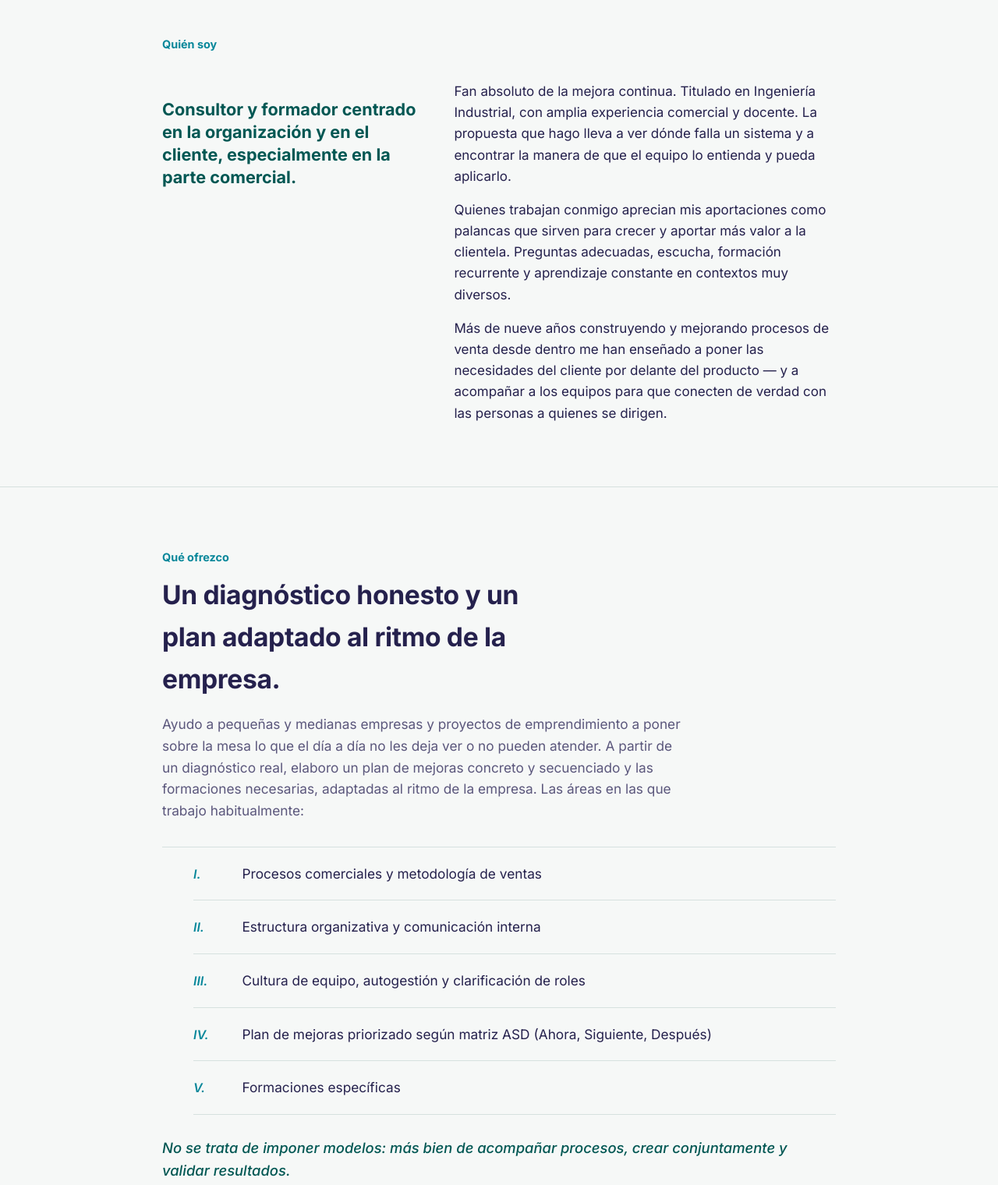
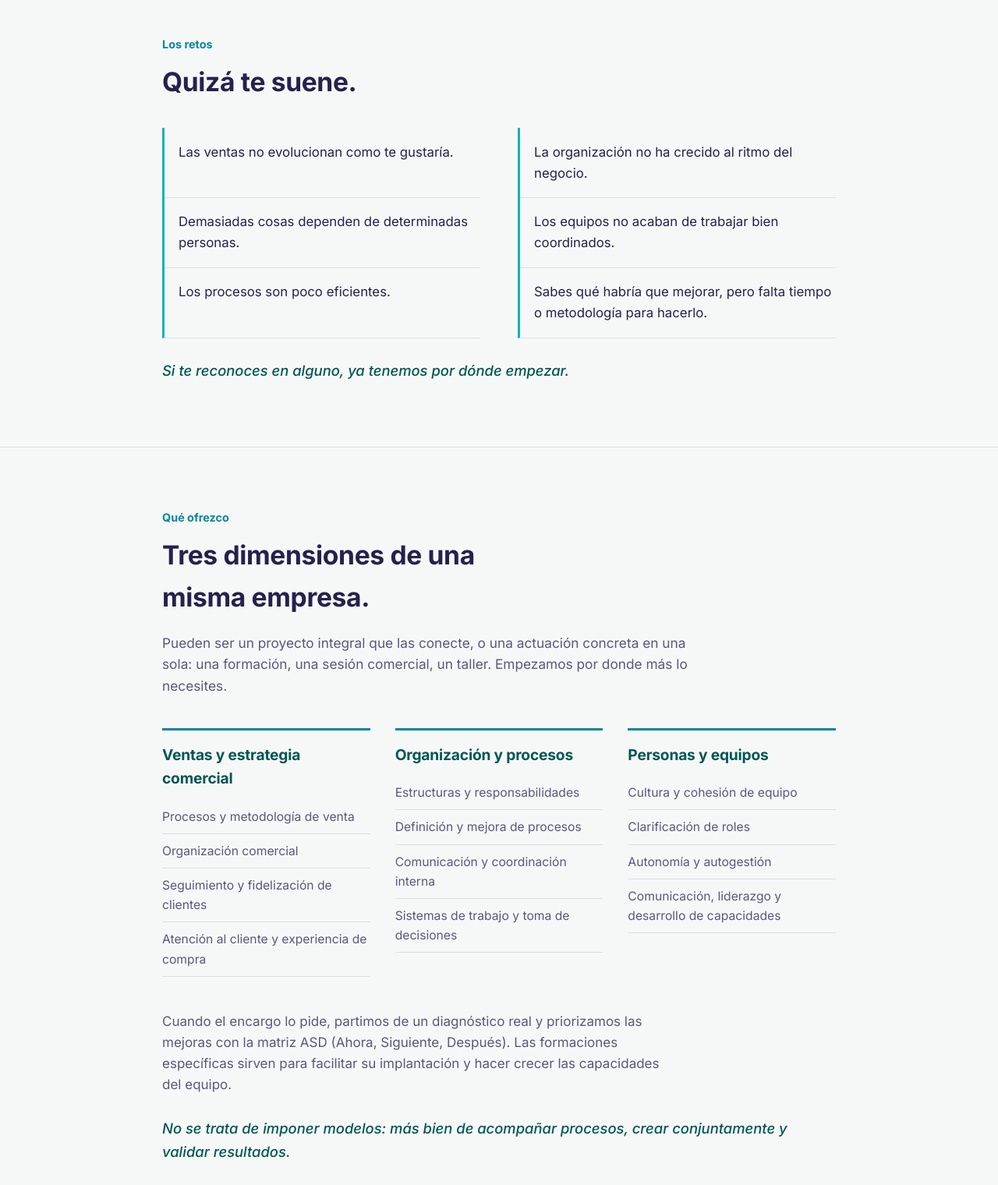
Before and after one commit to albertmaynegra/albertmaynegra.github.io, a plain HTML site: page es.html in a window 1280 px wide. Shown: the part 860-2380 px from the top of the page at 78% size. Drawn offline with Linux system fonts and the light colour scheme.

Commit message:
Add files via upload

```diff
--- a/es.html
+++ b/es.html
@@ -4,16 +4,7 @@
 <meta charset="UTF-8">
 <meta name="viewport" content="width=device-width, initial-scale=1.0">
 <title>Albert Maynegra — Consultoría y formación organizativa y comercial</title>
-<meta name="description" content="Consultor y formador para pymes y proyectos de emprendimiento: más ventas, más eficiencia y más retención de talento.">
-<meta property="og:type" content="website">
-<meta property="og:url" content="https://albertmaynegra.github.io/">
-<meta property="og:title" content="Albert Maynegra — Consultoria i formació organitzativa i comercial">
-<meta property="og:description" content="Consultor i formador per a pimes i projectes d'emprenedoria: més vendes, més eficiència i més retenció de talent.">
-<meta property="og:image" content="https://albertmaynegra.github.io/og-image.png">
-<meta property="og:image:width" content="1200">
-<meta property="og:image:height" content="627">
-<meta property="og:locale" content="ca_ES">
-<meta property="og:locale:alternate" content="es_ES">
+<meta name="description" content="Consultor y formador para pymes y proyectos de emprendimiento: ventas, organización y personas. Desde un proyecto integral hasta una sesión puntual.">
 <link rel="alternate" hreflang="ca" href="index.html">
 <link rel="alternate" hreflang="es" href="es.html">
 <link rel="preconnect" href="https://fonts.googleapis.com">
@@ -381,6 +372,41 @@
     .top nav a{margin-left:0; margin-right:18px;}
     .lang{margin-left:0;}
   }
+
+  /* reptes */
+  .challenges{
+    margin:32px 0 0; padding:0;
+    list-style:none;
+    display:grid; grid-template-columns:1fr 1fr; gap:0 48px;
+  }
+  .challenges li{
+    padding:18px 0 18px 18px;
+    border-bottom:1px solid var(--line);
+    border-left:3px solid var(--teal-bright);
+    margin-bottom:-1px;
+    font-size:1.05rem;
+  }
+  .challenges-close{
+    margin-top:28px; font-style:italic; font-weight:500; font-size:1.15rem; color:var(--green);
+  }
+  @media (max-width:720px){ .challenges{grid-template-columns:1fr;} }
+
+  /* tres dimensions */
+  .dims{
+    margin-top:40px;
+    display:grid; grid-template-columns:repeat(3,1fr); gap:32px;
+  }
+  .dim{ border-top:3px solid var(--teal); padding-top:16px; }
+  .dim h3{ font-size:1.2rem; font-weight:700; color:var(--green); margin-bottom:12px; }
+  .dim ul{ margin:0; padding:0; list-style:none; }
+  .dim li{
+    padding:9px 0; border-bottom:1px solid var(--line);
+    font-size:0.98rem; color:var(--ink-soft);
+  }
+  @media (max-width:820px){ .dims{grid-template-columns:1fr; gap:36px;} }
+  .method{
+    margin-top:44px; max-width:var(--measure); color:var(--ink-soft);
+  }
 </style>
 </head>
 <body>
@@ -389,7 +415,9 @@
   <div class="wrap">
     <div class="mark">Albert Maynegra</div>
     <nav>
+      <a href="#retos">Los retos</a>
       <a href="#que-ofrezco">Qué ofrezco</a>
+      <a href="#quien-soy">Quién soy</a>
       <a href="#contacto">Contacto</a>
       <span class="lang"><a href="index.html" hreflang="ca" lang="ca">CA</a><span class="sep">|</span><a aria-current="page">ES</a></span>
     </nav>
@@ -400,9 +428,9 @@
   <div class="wrap">
     <p class="hero-eyebrow reveal d1">Consultoría y formación para pymes y proyectos de emprendimiento</p>
     <h1 class="reveal d2">Cuando algo no funciona y no sabes bien <em>dónde</em>, ponemos luz juntos.</h1>
-    <p class="sub reveal d3">Diagnóstico real, mejoras concretas, formación específica y un equipo que trabaja con más autonomía y confianza. Esto no va de consultoría aséptica: va de remangarse.</p>
+    <p class="sub reveal d3">No vengo a decirte lo que tienes que hacer. Vengo a trabajar contigo para que las cosas funcionen mejor: en ventas, en organización y en personas. Desde un proyecto integral hasta una sesión puntual.</p>
     <div class="actions reveal d3">
-      <a class="btn btn-primary" href="#contacto">Hablemos</a>
+      <a class="btn btn-primary" href="#contacto">Hablemos de tu proyecto</a>
       <a class="btn btn-text" href="#que-ofrezco">Qué ofrezco →</a>
     </div>
     <div class="pillars reveal d3">
@@ -413,32 +441,57 @@
   </div>
 </section>
 
-<section id="quien-soy">
+<section id="retos">
   <div class="wrap">
-    <p class="kicker">Quién soy</p>
-    <div class="who-grid">
-      <p class="who-role">Consultor y formador centrado en la organización y en el cliente, especialmente en la parte comercial.</p>
-      <div class="who-text">
-        <p>Fan absoluto de la mejora continua. Titulado en Ingeniería Industrial, con amplia experiencia comercial y docente. La propuesta que hago lleva a ver dónde falla un sistema y a encontrar la manera de que el equipo lo entienda y pueda aplicarlo.</p>
-        <p>Quienes trabajan conmigo aprecian mis aportaciones como palancas que sirven para crecer y aportar más valor a la clientela. Preguntas adecuadas, escucha, formación recurrente y aprendizaje constante en contextos muy diversos.</p>
-        <p>Más de nueve años construyendo y mejorando procesos de venta desde dentro me han enseñado a poner las necesidades del cliente por delante del producto — y a acompañar a los equipos para que conecten de verdad con las personas a quienes se dirigen.</p>
-      </div>
-    </div>
+    <p class="kicker">Los retos</p>
+    <h2>Quizá te suene.</h2>
+    <ul class="challenges">
+      <li>Las ventas no evolucionan como te gustaría.</li>
+      <li>La organización no ha crecido al ritmo del negocio.</li>
+      <li>Demasiadas cosas dependen de determinadas personas.</li>
+      <li>Los equipos no acaban de trabajar bien coordinados.</li>
+      <li>Los procesos son poco eficientes.</li>
+      <li>Sabes qué habría que mejorar, pero falta tiempo o metodología para hacerlo.</li>
+    </ul>
+    <p class="challenges-close">Si te reconoces en alguno, ya tenemos por dónde empezar.</p>
   </div>
 </section>
 
 <section id="que-ofrezco">
   <div class="wrap">
     <p class="kicker">Qué ofrezco</p>
-    <h2>Un diagnóstico honesto y un plan adaptado al ritmo de la empresa.</h2>
-    <p class="lede">Ayudo a pequeñas y medianas empresas y proyectos de emprendimiento a poner sobre la mesa lo que el día a día no les deja ver o no pueden atender. A partir de un diagnóstico real, elaboro un plan de mejoras concreto y secuenciado y las formaciones necesarias, adaptadas al ritmo de la empresa. Las áreas en las que trabajo habitualmente:</p>
-    <ul class="areas-list">
-      <li><span class="num">I.</span><span class="label">Procesos comerciales y metodología de ventas</span></li>
-      <li><span class="num">II.</span><span class="label">Estructura organizativa y comunicación interna</span></li>
-      <li><span class="num">III.</span><span class="label">Cultura de equipo, autogestión y clarificación de roles</span></li>
-      <li><span class="num">IV.</span><span class="label">Plan de mejoras priorizado según matriz ASD (Ahora, Siguiente, Después)</span></li>
-      <li><span class="num">V.</span><span class="label">Formaciones específicas</span></li>
-    </ul>
+    <h2>Tres dimensiones de una misma empresa.</h2>
+    <p class="lede">Pueden ser un proyecto integral que las conecte, o una actuación concreta en una sola: una formación, una sesión comercial, un taller. Empezamos por donde más lo necesites.</p>
+    <div class="dims">
+      <div class="dim">
+        <h3>Ventas y estrategia comercial</h3>
+        <ul>
+          <li>Procesos y metodología de venta</li>
+          <li>Organización comercial</li>
+          <li>Seguimiento y fidelización de clientes</li>
+          <li>Atención al cliente y experiencia de compra</li>
+        </ul>
+      </div>
+      <div class="dim">
+        <h3>Organización y procesos</h3>
+        <ul>
+          <li>Estructuras y responsabilidades</li>
+          <li>Definición y mejora de procesos</li>
+          <li>Comunicación y coordinación interna</li>
+          <li>Sistemas de trabajo y toma de decisiones</li>
+        </ul>
+      </div>
+      <div class="dim">
+        <h3>Personas y equipos</h3>
+        <ul>
+          <li>Cultura y cohesión de equipo</li>
+          <li>Clarificación de roles</li>
+          <li>Autonomía y autogestión</li>
+          <li>Comunicación, liderazgo y desarrollo de capacidades</li>
+        </ul>
+      </div>
+    </div>
+    <p class="method">Cuando el encargo lo pide, partimos de un diagnóstico real y priorizamos las mejoras con la matriz ASD (Ahora, Siguiente, Después). Las formaciones específicas sirven para facilitar su implantación y hacer crecer las capacidades del equipo.</p>
     <p class="no-model">No se trata de imponer modelos: más bien de acompañar procesos, crear conjuntamente y validar resultados.</p>
   </div>
 </section>
@@ -473,12 +526,26 @@
   </div>
 </section>
 
+<section id="quien-soy">
+  <div class="wrap">
+    <p class="kicker">Quién soy</p>
+    <div class="who-grid">
+      <p class="who-role">Consultor y formador centrado en la organización y en el cliente, especialmente en la parte comercial.</p>
+      <div class="who-text">
+        <p>Fan absoluto de la mejora continua. Titulado en Ingeniería Industrial, con amplia experiencia comercial y docente. La propuesta que hago lleva a ver dónde falla un sistema y a encontrar la manera de que el equipo lo entienda y pueda aplicarlo.</p>
+        <p>Quienes trabajan conmigo aprecian mis aportaciones como palancas que sirven para crecer y aportar más valor a la clientela. Preguntas adecuadas, escucha, formación recurrente y aprendizaje constante en contextos muy diversos.</p>
+        <p>Más de nueve años construyendo y mejorando procesos de venta desde dentro me han enseñado a poner las necesidades del cliente por delante del producto — y a acompañar a los equipos para que conecten de verdad con las personas a quienes se dirigen.</p>
+      </div>
+    </div>
+  </div>
+</section>
+
 <section id="contacto" class="contact">
   <div class="wrap">
     <p class="kicker">Contacto</p>
-    <h2>Hablemos de lo que no acaba de funcionar en tu empresa.</h2>
+    <h2>¿Y si empezamos hablando de lo que puede mejorar tu empresa?</h2>
     <div class="contact-row">
-      <p class="lede" style="margin-top:0;">Una primera conversación no compromete a nada: sirve para ver si hay trabajo que hacer y si encajamos.</p>
+      <p class="lede" style="margin-top:0;">Una primera conversación no compromete a nada. No hace falta que sepas qué servicio necesitas: lo vemos juntos.</p>
       <div class="contact-links">
         <a href="mailto:amaynegra@gmail.com">amaynegra@gmail.com</a>
         <a href="tel:+34696698185">+34 696 698 185</a>
```
